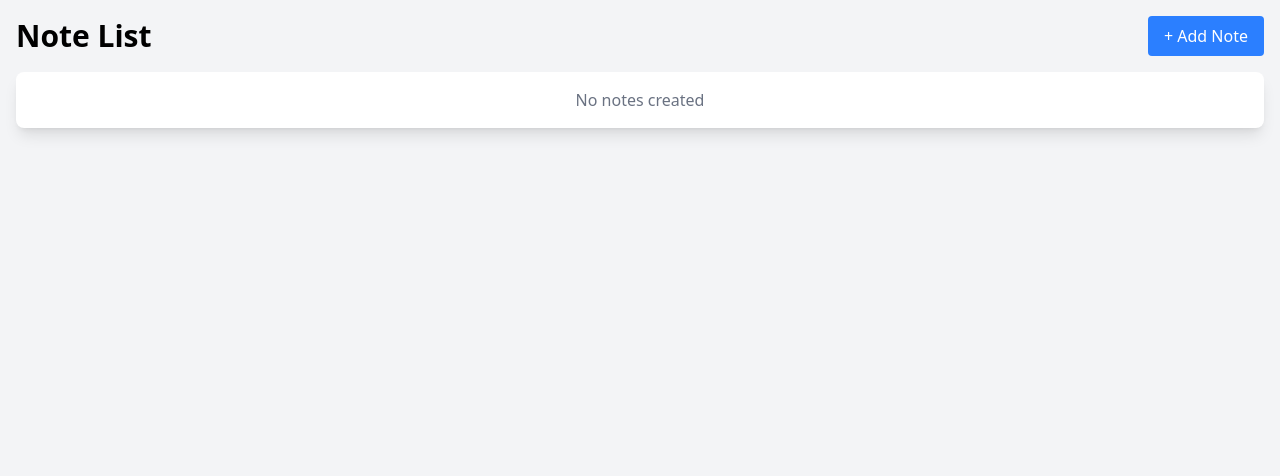
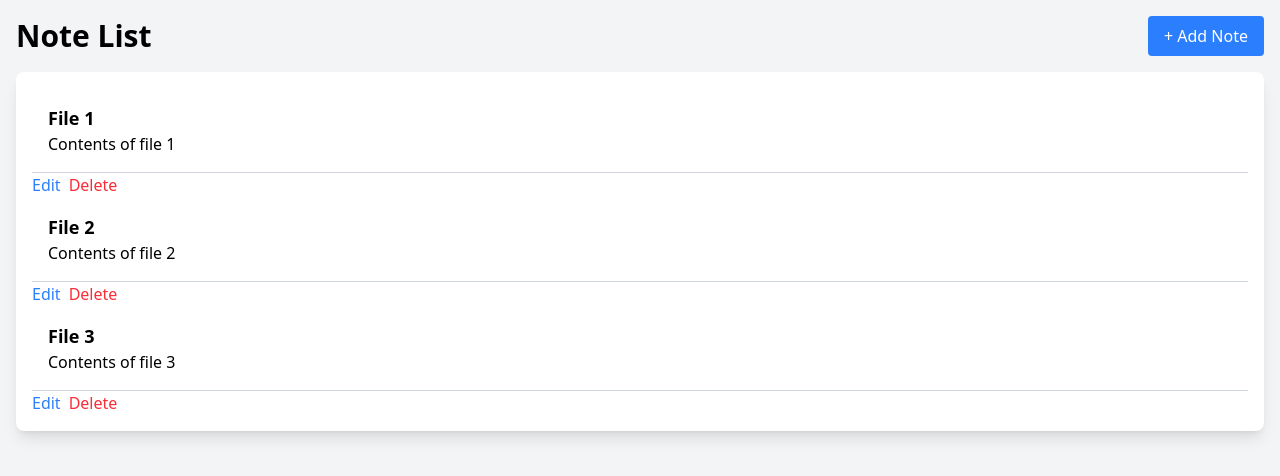
Before and after one commit to rafih268/jotter-app, a Vue app: page / in a window 1280 px wide. Shown: the top 476 px of the page. Built offline with nearby package versions, Linux system fonts and the light colour scheme; data requests are answered from the project's data file.

Commit message:
feat(api): implement get request functionality to retrive notes data

```diff
--- a/src/views/Home.vue
+++ b/src/views/Home.vue
@@ -16,13 +16,23 @@
 </template>
 
 <script setup>
-import { ref } from 'vue';
+import { ref, onMounted } from 'vue';
+import axios from 'axios';
 
 import AddNote from '../components/AddNote.vue';
 import EditNote from '../components/EditNote.vue';
 import NoteList from '../components/NoteList.vue';
 
 const notes = ref([]);
+
+onMounted(async () => {
+  try {
+    const response = await axios.get('http://localhost:5000/notes');
+    notes.value = response.data;
+  } catch (error) {
+    console.error('Error retrieving data', error);
+  }
+})
 
 // Modal visibility for adding and editing notes
 const isAdding = ref(false);
```
